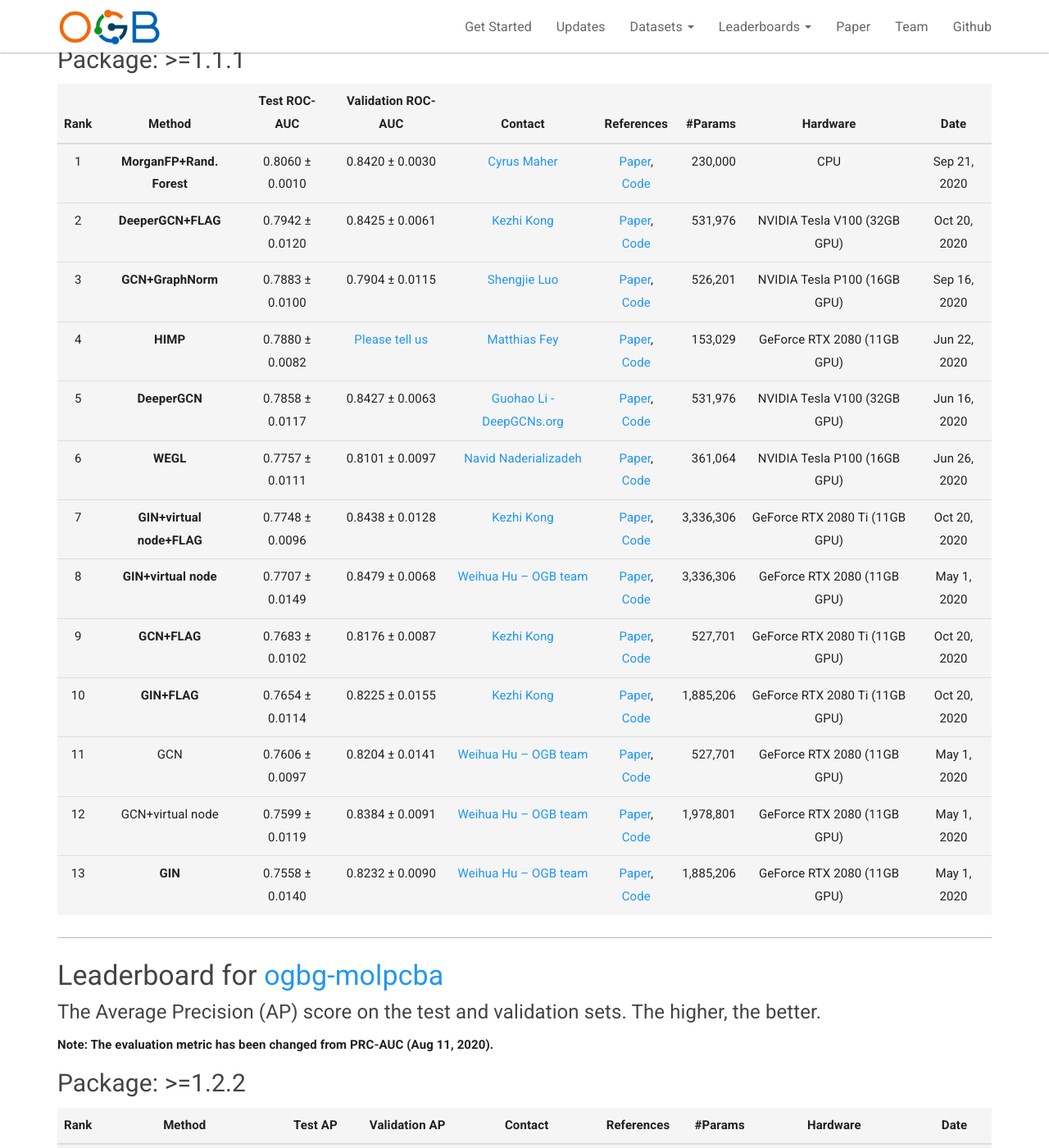
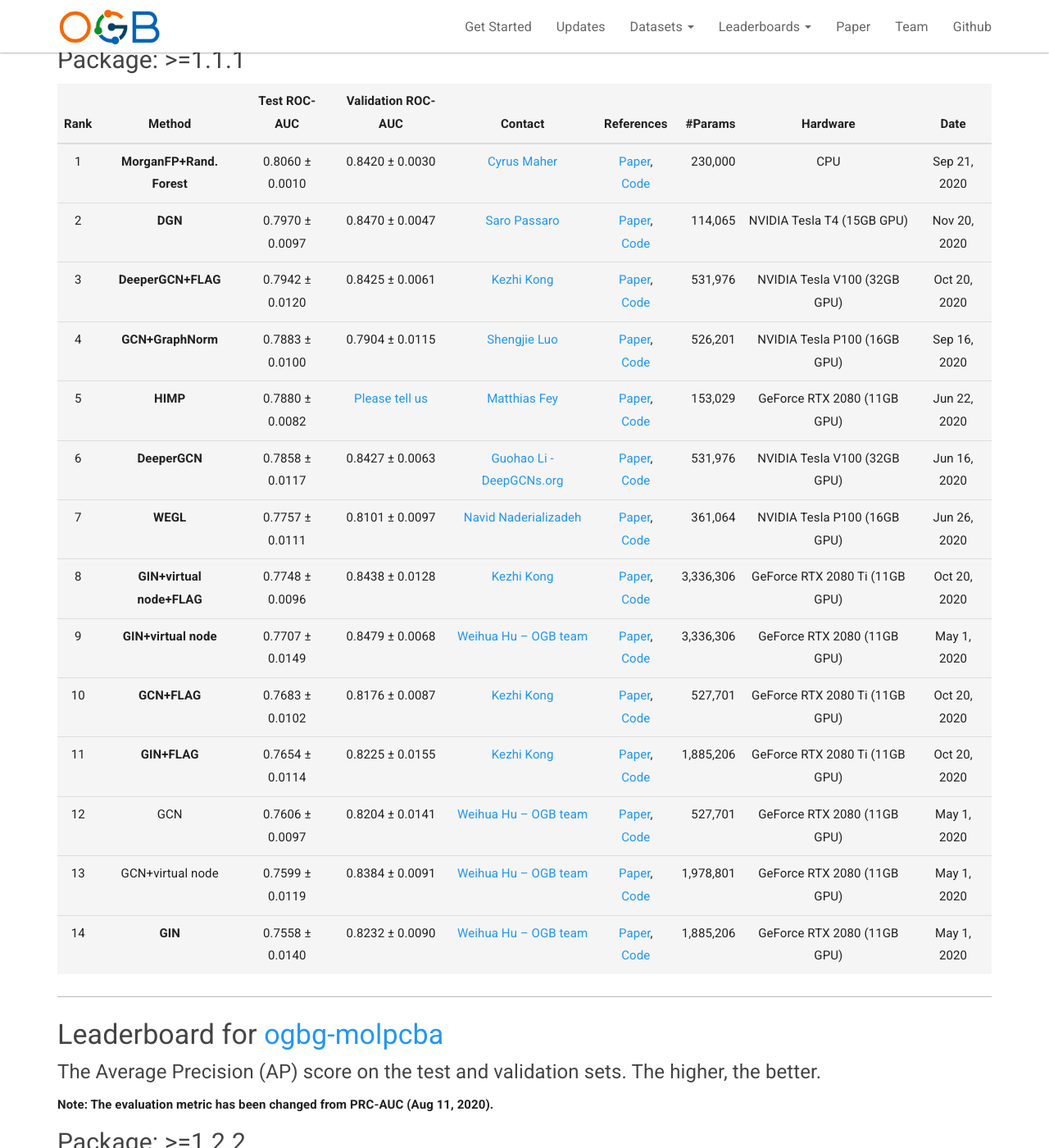
Before and after one commit to snap-stanford/ogb-web, a Jekyll site: the page built from _docs/leaderboard/leader_graphprop.md, in a window 1280 px wide and 1400 px high, scrolled down 525 px. Shown: the whole window at 82% size. Built offline with Jekyll 4.4.1, drawn with Linux system fonts in a browser that asks for light colours.

Commit message:
updateleaderboard

```diff
--- a/_docs/leaderboard/leader_graphprop.md
+++ b/_docs/leaderboard/leader_graphprop.md
@@ -24,18 +24,19 @@ The **bold** method name indicates that the implementation is **official** (by t
 | Rank  | Method | Test ROC-AUC | Validation ROC-AUC | Contact | References | #Params | Hardware | Date
 |:----:|:-----:|:------:|:-----:|:-----:|:-----:|-----:|:-----:|:-----:|
 |  1  |  **MorganFP+Rand. Forest**  | 0.8060 ± 0.0010   | 0.8420 ± 0.0030 |[Cyrus Maher](mailto:cmaher@vir.bio) | [Paper](https://pubs.acs.org/doi/10.1021/ci100050t), [Code](https://github.com/cyrusmaher/ogb-molecule-comp) | 230,000 | CPU | Sep 21, 2020 |
-|  2  |  **DeeperGCN+FLAG**  | 0.7942 ± 0.0120   | 0.8425 ± 0.0061 |[Kezhi Kong](mailto:kong@cs.umd.edu) | [Paper](https://arxiv.org/abs/2010.09891), [Code](https://github.com/devnkong/FLAG) | 531,976 | NVIDIA Tesla V100 (32GB GPU) | Oct 20, 2020 |
-|  3  |  **GCN+GraphNorm**  | 0.7883 ± 0.0100   | 0.7904 ± 0.0115 |[Shengjie Luo](mailto:shengjie.luo@outlook.com) | [Paper](https://arxiv.org/abs/2009.03294), [Code](https://github.com/lsj2408/GraphNorm) | 526,201 | NVIDIA Tesla P100 (16GB GPU) | Sep 16, 2020 |
-|  4  |  **HIMP**  | 0.7880 ± 0.0082   | [Please tell us](mailto:ogb@cs.stanford.edu) |[Matthias Fey](mailto:matthias.fey@tu-dortmund.de) | [Paper](https://arxiv.org/abs/2006.12179), [Code](https://github.com/rusty1s/himp-gnn) | 153,029 | GeForce RTX 2080 (11GB GPU) | Jun 22, 2020 |
-|  5  |  **DeeperGCN**  | 0.7858 ± 0.0117   | 0.8427 ± 0.0063 |[Guohao Li - DeepGCNs.org](mailto:guohao.li@kaust.edu.sa) | [Paper](https://arxiv.org/abs/2006.07739), [Code](https://github.com/lightaime/deep_gcns_torch/tree/master/examples/ogb) | 531,976 | NVIDIA Tesla V100 (32GB GPU) | Jun 16, 2020 |
-|  6  |  **WEGL**  | 0.7757 ± 0.0111   | 0.8101 ± 0.0097 |[Navid Naderializadeh](mailto:nnaderializadeh@hrl.com) | [Paper](https://arxiv.org/abs/2006.09430), [Code](https://github.com/navid-naderi/WEGL) | 361,064 | NVIDIA Tesla P100 (16GB GPU) | Jun 26, 2020 |
-|  7  |  **GIN+virtual node+FLAG**  | 0.7748 ± 0.0096   | 0.8438 ± 0.0128 |[Kezhi Kong](mailto:kong@cs.umd.edu) | [Paper](https://arxiv.org/abs/2010.09891), [Code](https://github.com/devnkong/FLAG) | 3,336,306 | GeForce RTX 2080 Ti (11GB GPU) | Oct 20, 2020 |
-|  8  |  **GIN+virtual node**  | 0.7707 ± 0.0149   | 0.8479 ± 0.0068 |[Weihua Hu -- OGB team](mailto:weihuahu@cs.stanford.edu) | [Paper](https://arxiv.org/abs/1810.00826), [Code](https://github.com/snap-stanford/ogb/tree/master/examples/graphproppred/mol) | 3,336,306 | GeForce RTX 2080 (11GB GPU) | May 1, 2020 |
-|  9  |  **GCN+FLAG**  | 0.7683 ± 0.0102   | 0.8176 ± 0.0087 |[Kezhi Kong](mailto:kong@cs.umd.edu) | [Paper](https://arxiv.org/abs/2010.09891), [Code](https://github.com/devnkong/FLAG) | 527,701 | GeForce RTX 2080 Ti (11GB GPU) | Oct 20, 2020 |
-|  10  |  **GIN+FLAG**  | 0.7654 ± 0.0114   | 0.8225 ± 0.0155 |[Kezhi Kong](mailto:kong@cs.umd.edu) | [Paper](https://arxiv.org/abs/2010.09891), [Code](https://github.com/devnkong/FLAG) | 1,885,206 | GeForce RTX 2080 Ti (11GB GPU) | Oct 20, 2020 |
-|  11  |  GCN  | 0.7606 ± 0.0097   | 0.8204 ± 0.0141 | [Weihua Hu -- OGB team](mailto:weihuahu@cs.stanford.edu) | [Paper](https://arxiv.org/abs/1609.02907), [Code](https://github.com/snap-stanford/ogb/tree/master/examples/graphproppred/mol) | 527,701 | GeForce RTX 2080 (11GB GPU) | May 1, 2020 |
-|  12  |  GCN+virtual node  | 0.7599 ± 0.0119   | 0.8384 ± 0.0091 | [Weihua Hu -- OGB team](mailto:weihuahu@cs.stanford.edu) | [Paper](https://arxiv.org/abs/1609.02907), [Code](https://github.com/snap-stanford/ogb/tree/master/examples/graphproppred/mol) | 1,978,801 | GeForce RTX 2080 (11GB GPU) | May 1, 2020 |
-|  13  |  **GIN**  | 0.7558 ± 0.0140   | 0.8232 ± 0.0090 |[Weihua Hu -- OGB team](mailto:weihuahu@cs.stanford.edu) | [Paper](https://arxiv.org/abs/1810.00826), [Code](https://github.com/snap-stanford/ogb/tree/master/examples/graphproppred/mol) | 1,885,206 | GeForce RTX 2080 (11GB GPU) | May 1, 2020 |
+|  2  |  **DGN**  | 0.7970 ± 0.0097   | 0.8470 ± 0.0047 |[Saro Passaro](mailto:sp976@cam.ac.uk) | [Paper](https://arxiv.org/pdf/2010.02863.pdf), [Code](https://github.com/Saro00/DGN) | 114,065 | NVIDIA Tesla T4 (15GB GPU) | Nov 20, 2020 |
+|  3  |  **DeeperGCN+FLAG**  | 0.7942 ± 0.0120   | 0.8425 ± 0.0061 |[Kezhi Kong](mailto:kong@cs.umd.edu) | [Paper](https://arxiv.org/abs/2010.09891), [Code](https://github.com/devnkong/FLAG) | 531,976 | NVIDIA Tesla V100 (32GB GPU) | Oct 20, 2020 |
+|  4  |  **GCN+GraphNorm**  | 0.7883 ± 0.0100   | 0.7904 ± 0.0115 |[Shengjie Luo](mailto:shengjie.luo@outlook.com) | [Paper](https://arxiv.org/abs/2009.03294), [Code](https://github.com/lsj2408/GraphNorm) | 526,201 | NVIDIA Tesla P100 (16GB GPU) | Sep 16, 2020 |
+|  5  |  **HIMP**  | 0.7880 ± 0.0082   | [Please tell us](mailto:ogb@cs.stanford.edu) |[Matthias Fey](mailto:matthias.fey@tu-dortmund.de) | [Paper](https://arxiv.org/abs/2006.12179), [Code](https://github.com/rusty1s/himp-gnn) | 153,029 | GeForce RTX 2080 (11GB GPU) | Jun 22, 2020 |
+|  6  |  **DeeperGCN**  | 0.7858 ± 0.0117   | 0.8427 ± 0.0063 |[Guohao Li - DeepGCNs.org](mailto:guohao.li@kaust.edu.sa) | [Paper](https://arxiv.org/abs/2006.07739), [Code](https://github.com/lightaime/deep_gcns_torch/tree/master/examples/ogb) | 531,976 | NVIDIA Tesla V100 (32GB GPU) | Jun 16, 2020 |
+|  7  |  **WEGL**  | 0.7757 ± 0.0111   | 0.8101 ± 0.0097 |[Navid Naderializadeh](mailto:nnaderializadeh@hrl.com) | [Paper](https://arxiv.org/abs/2006.09430), [Code](https://github.com/navid-naderi/WEGL) | 361,064 | NVIDIA Tesla P100 (16GB GPU) | Jun 26, 2020 |
+|  8  |  **GIN+virtual node+FLAG**  | 0.7748 ± 0.0096   | 0.8438 ± 0.0128 |[Kezhi Kong](mailto:kong@cs.umd.edu) | [Paper](https://arxiv.org/abs/2010.09891), [Code](https://github.com/devnkong/FLAG) | 3,336,306 | GeForce RTX 2080 Ti (11GB GPU) | Oct 20, 2020 |
+|  9  |  **GIN+virtual node**  | 0.7707 ± 0.0149   | 0.8479 ± 0.0068 |[Weihua Hu -- OGB team](mailto:weihuahu@cs.stanford.edu) | [Paper](https://arxiv.org/abs/1810.00826), [Code](https://github.com/snap-stanford/ogb/tree/master/examples/graphproppred/mol) | 3,336,306 | GeForce RTX 2080 (11GB GPU) | May 1, 2020 |
+|  10  |  **GCN+FLAG**  | 0.7683 ± 0.0102   | 0.8176 ± 0.0087 |[Kezhi Kong](mailto:kong@cs.umd.edu) | [Paper](https://arxiv.org/abs/2010.09891), [Code](https://github.com/devnkong/FLAG) | 527,701 | GeForce RTX 2080 Ti (11GB GPU) | Oct 20, 2020 |
+|  11  |  **GIN+FLAG**  | 0.7654 ± 0.0114   | 0.8225 ± 0.0155 |[Kezhi Kong](mailto:kong@cs.umd.edu) | [Paper](https://arxiv.org/abs/2010.09891), [Code](https://github.com/devnkong/FLAG) | 1,885,206 | GeForce RTX 2080 Ti (11GB GPU) | Oct 20, 2020 |
+|  12  |  GCN  | 0.7606 ± 0.0097   | 0.8204 ± 0.0141 | [Weihua Hu -- OGB team](mailto:weihuahu@cs.stanford.edu) | [Paper](https://arxiv.org/abs/1609.02907), [Code](https://github.com/snap-stanford/ogb/tree/master/examples/graphproppred/mol) | 527,701 | GeForce RTX 2080 (11GB GPU) | May 1, 2020 |
+|  13  |  GCN+virtual node  | 0.7599 ± 0.0119   | 0.8384 ± 0.0091 | [Weihua Hu -- OGB team](mailto:weihuahu@cs.stanford.edu) | [Paper](https://arxiv.org/abs/1609.02907), [Code](https://github.com/snap-stanford/ogb/tree/master/examples/graphproppred/mol) | 1,978,801 | GeForce RTX 2080 (11GB GPU) | May 1, 2020 |
+|  14  |  **GIN**  | 0.7558 ± 0.0140   | 0.8232 ± 0.0090 |[Weihua Hu -- OGB team](mailto:weihuahu@cs.stanford.edu) | [Paper](https://arxiv.org/abs/1810.00826), [Code](https://github.com/snap-stanford/ogb/tree/master/examples/graphproppred/mol) | 1,885,206 | GeForce RTX 2080 (11GB GPU) | May 1, 2020 |
 
 
 <a name="ogbg-molpcba"/>
```
